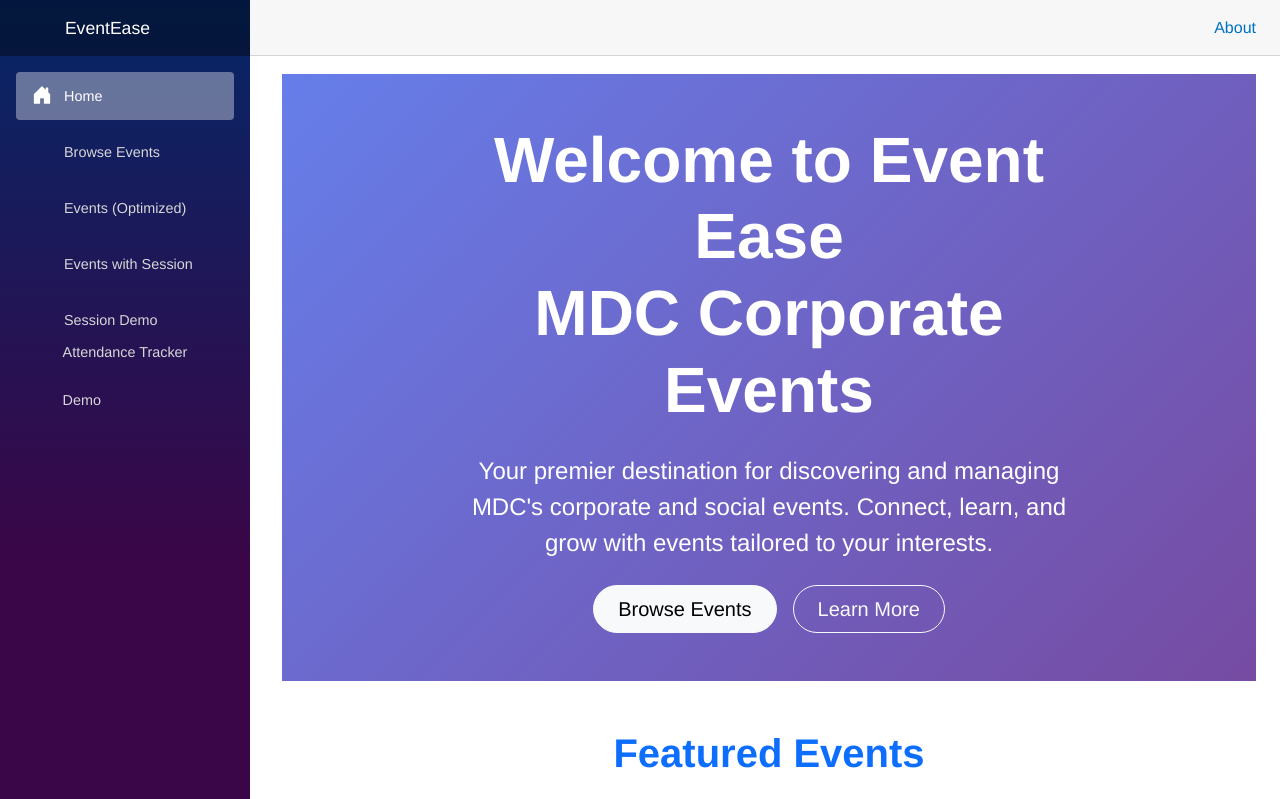
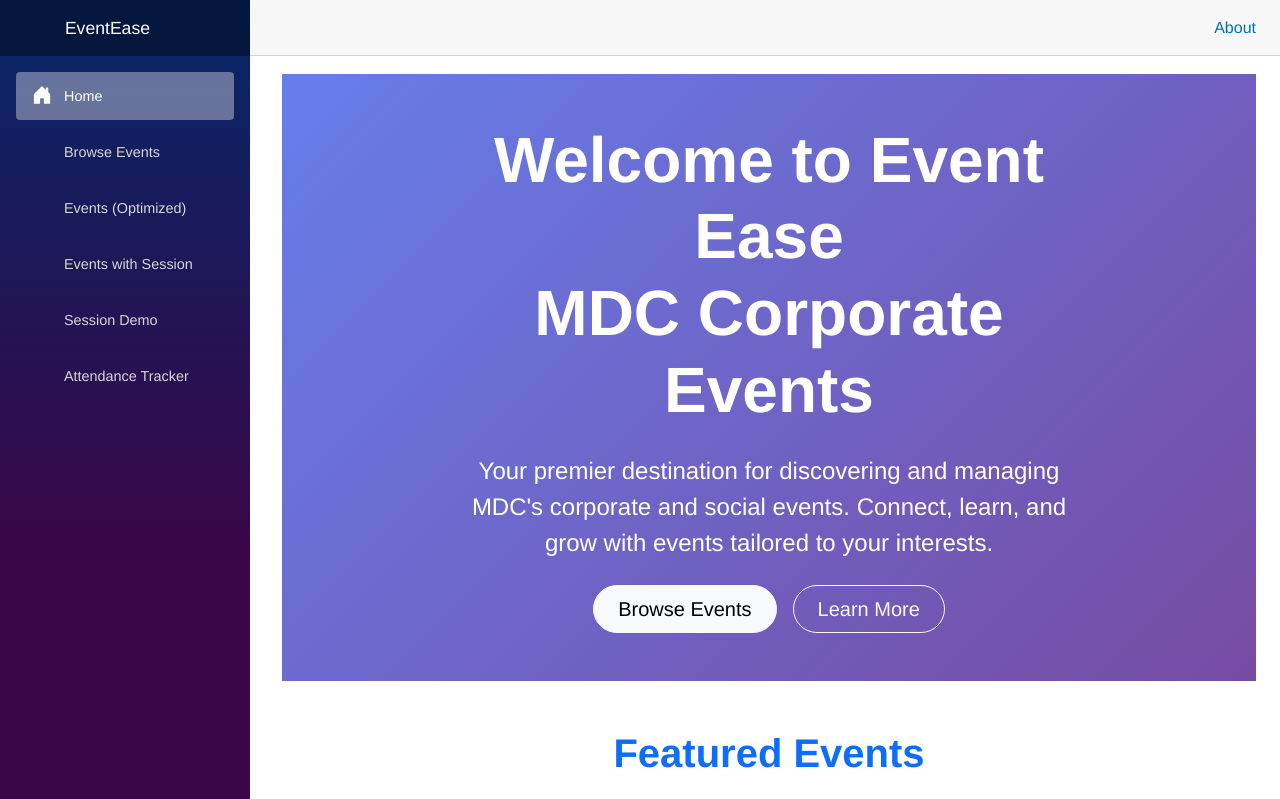
Before and after one commit to boricua007/MSFD_EventEaseApp_New, an ASP.NET Core app: page / in a window 1280 px wide. Shown: the top 799 px of the page. Run offline with ASP.NET Core 8, Linux system fonts and the light colour scheme; style sheets or scripts are compiled from the project's sources.

Commit message:
Edit nav

```diff
--- a/Layout/NavMenu.razor
+++ b/Layout/NavMenu.razor
@@ -38,8 +38,7 @@
         </div>
         <div class="nav-item px-3">
             <NavLink class="nav-link" href="attendance-demo">
-                <span class="bi bi-clipboard-check-nav-menu" aria-hidden="true"></span> Attendance Tracker Demo
-            </NavLink>
+                <span class="bi bi-clipboard-check-nav-menu" aria-hidden="true"></span> Attendance Tracker </NavLink>
         </div>
     </nav>
 </div>
--- a/wwwroot/index.html
+++ b/wwwroot/index.html
@@ -28,7 +28,7 @@
     <meta name="viewport" content="width=device-width, initial-scale=1.0" />
     <title>MSFD_EventEaseApp</title>
     <base href="/MSFD_EventEaseApp_New/" />
-    <!-- <base href="/" />     Changed for local development   -->
+    <!--  <base href="/" />  Changed for local development   -->
     <link rel="stylesheet" href="lib/bootstrap/dist/css/bootstrap.min.css" />
     <link rel="stylesheet" href="css/app.css" />
     <link rel="icon" type="image/png" href="favicon.png" />
```
